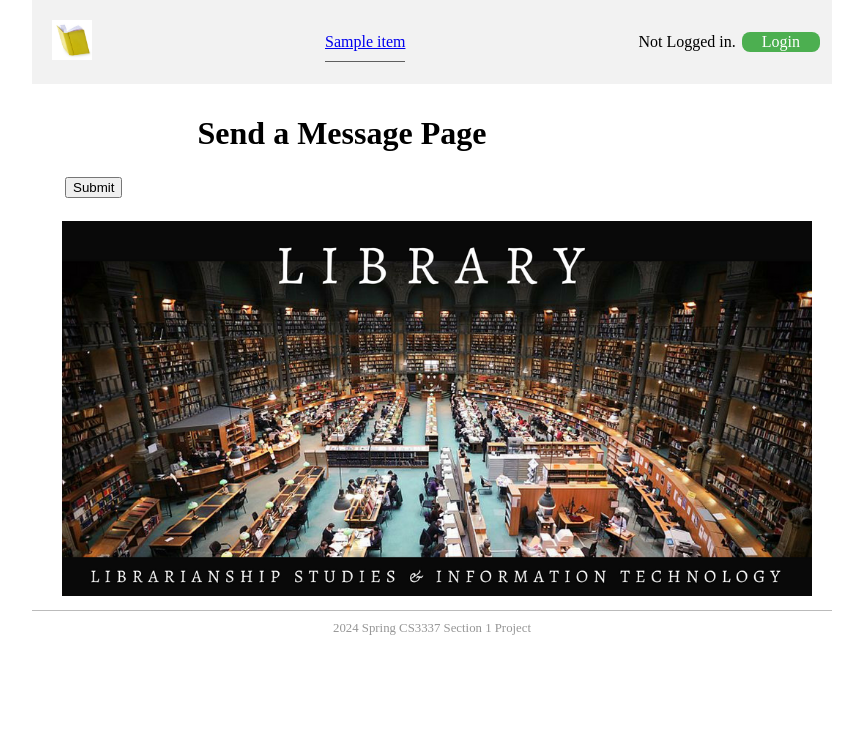
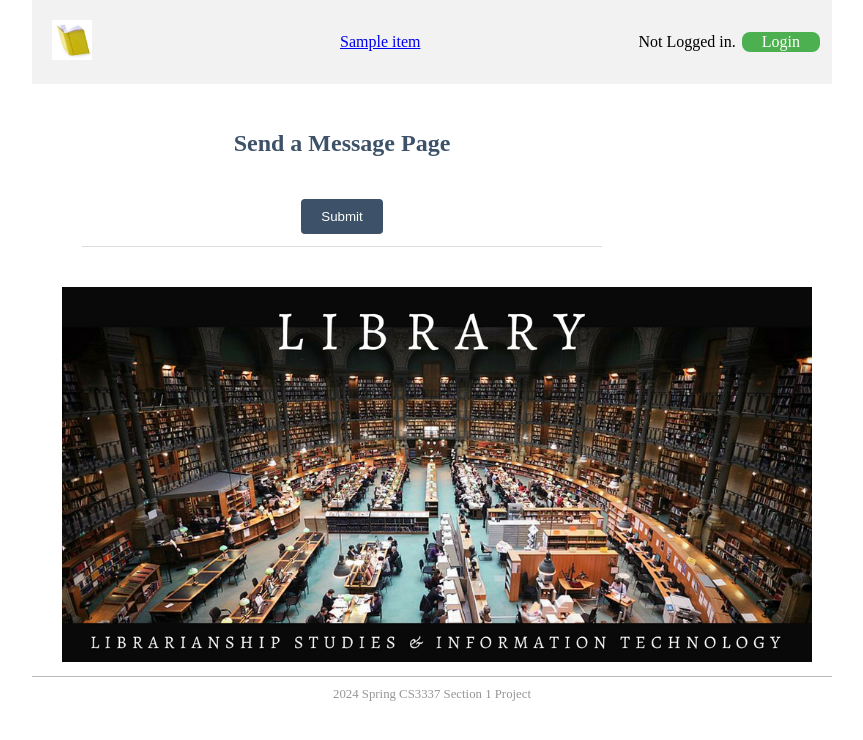
Before and after one commit to AllenTamrazian/CS3337, a Django app: template bookEx/templates/bookMng/sendmessage.html in a window 1280 px wide. Shown: the top 740 px of the page, without its empty margins (208-1071 px from the left). Run offline with Django 3.2, Linux system fonts and the light colour scheme; the template is opened without the code that fills it: most values are stand-ins (such as "Sample title", 1, 10 or a date in 2020).

Commit message:
Update sendmessage.html

```diff
--- a/bookEx/templates/bookMng/sendmessage.html
+++ b/bookEx/templates/bookMng/sendmessage.html
@@ -1,16 +1,80 @@
 {% extends "base.html" %}
+
 {% block sidenav %}
+<div class="sidenav">
     {% for item in item_list %}
-        <li>
-            <a href="{{ item.link }}">{{item.item}} </a>
-        </li>
+        <a href="{{ item.link }}">{{item.item}}</a>
     {% endfor %}
+</div>
 {% endblock sidenav %}
 
-{% block content%}
-    <h1 align="center">Send a Message Page</h1>
+{% block content %}
+<div class="content">
+    <style>
+        .content {
+            text-align: center;
+            padding: 20px;
+        }
+
+        h1 {
+            color: #3D5168; /* Changed color */
+            font-size: 24px;
+            margin-bottom: 30px;
+        }
+
+        table {
+            width: 100%;
+            margin: auto;
+            border-collapse: collapse;
+        }
+
+        th, td {
+            padding: 12px;
+            border-bottom: 1px solid #ddd;
+        }
+
+        th {
+            background-color: #3D5168; /* Changed color */
+            color: white;
+            font-weight: bold;
+        }
+
+        input[type="text"],
+        input[type="email"],
+        textarea {
+            width: calc(100% - 20px);
+            padding: 10px;
+            margin-bottom: 10px;
+            border: 1px solid #ccc;
+            border-radius: 4px;
+            transition: border-color 0.3s ease;
+        }
+
+        input[type="submit"] {
+            background-color: #3D5168; /* Changed color */
+            color: white;
+            padding: 10px 20px;
+            border: none;
+            border-radius: 4px;
+            cursor: pointer;
+            transition: background-color 0.3s ease;
+        }
+
+        input[type="submit"]:hover {
+            background-color: #293749; /* Darker shade on hover */
+        }
+
+        .success-message {
+            color: #28a745;
+            font-weight: bold;
+            margin-top: 20px;
+        }
+    </style>
+
+    <h1>Send a Message Page</h1>
+
     {% if submitted %}
-    <p>
+    <p class="success-message">
         Sent the message successfully!
     </p>
     {% else %}
@@ -26,4 +90,5 @@
         {% csrf_token %}
     </form>
     {% endif %}
+</div>
 {% endblock content %}
```
Lines whose indentation alone changed are shown as unchanged.
